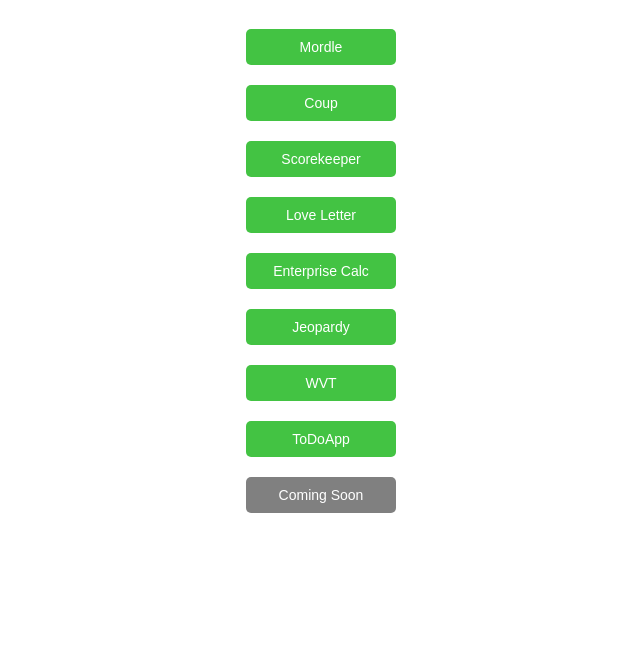
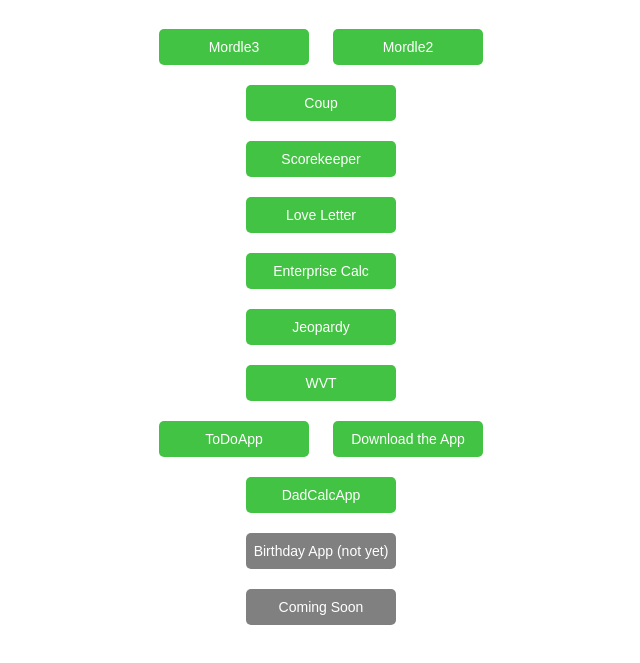
Before and after one commit to Kargone/karson123, a plain HTML site: page index.html in a window 1280 px wide. Shown: the part 61-724 px from the top of the page, without its empty margins (319-959 px from the left). Drawn offline with Linux system fonts and the light colour scheme.

Commit message:
added some new projects to the list

```diff
--- a/index.html
+++ b/index.html
@@ -24,8 +24,10 @@
     </head>
     <body>
         <h1>Karson's Stuf:</h1>
-        <button id="mordle" class="availableButton">Mordle</button>
-        <br>
+        <div>
+            <button id="mordle3" class="availableButton">Mordle3</button>
+            <button id="mordle2" class="availableButton">Mordle2</button>
+        </div>
         <button id="coup" class="availableButton">Coup</button>
         <br>
         <button id="scorekeeper" class="availableButton">Scorekeeper</button>
@@ -38,7 +40,13 @@
         <br>
         <button id="wvt" class="availableButton">WVT</button>
         <br>
-        <button id="todo" class="availableButton">ToDoApp</button>
+        <div>
+            <button id="todo" class="availableButton">ToDoApp</button>
+            <button id="todoapp-download" class="availableButton">Download the App</button>
+        </div>
+        <button id="dadcalc-download" class="availableButton">DadCalcApp</button>
+        <br>
+        <button class="lockedButton">Birthday App (not yet)</button>
         <br>
         <button class="lockedButton">Coming Soon</button>
         <script src="script.js"></script>
--- a/script.js
+++ b/script.js
@@ -1,4 +1,8 @@
-document.getElementById('mordle').addEventListener('click', function () {
+document.getElementById('mordle3').addEventListener('click', function () {
+    window.location.href = "https://mordle3.netlify.app/";
+});
+
+document.getElementById('mordle2').addEventListener('click', function () {
     window.location.href = "https://karsonswordle.netlify.app/";
 });
 
@@ -29,3 +33,11 @@ document.getElementById('wvt').addEventListener('click', function() {
 document.getElementById('todo').addEventListener('click', function() {
     window.location.href = "https://todoapp-js-1.netlify.app/";
 });
+
+document.getElementById('todo-download').addEventListener('click', function() {
+    window.location.href = "https://github.com/Kargone/ToDoApp/releases";
+});
+
+document.getElementById('dadcalc-download').addEventListener('click', function() {
+    window.location.href = "https://github.com/Kargone/DadCalcApp/releases";
+});
```
